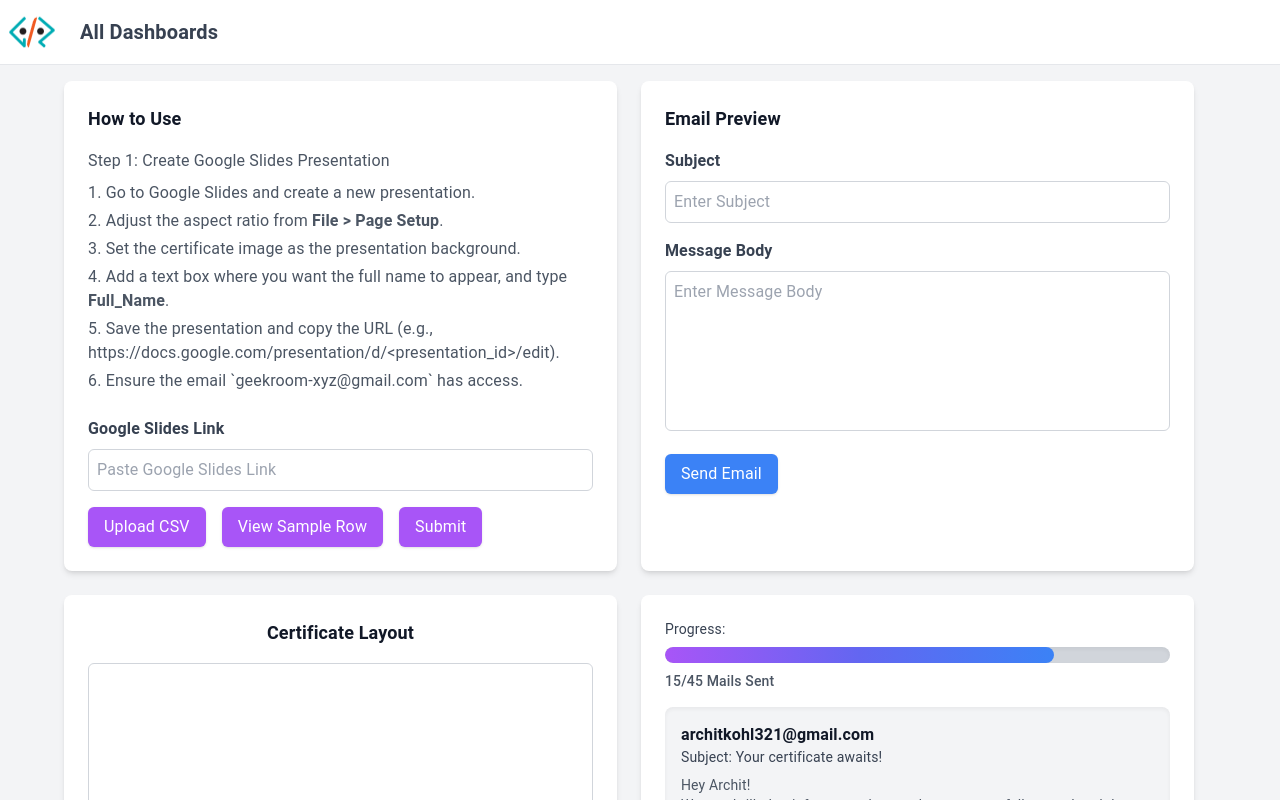
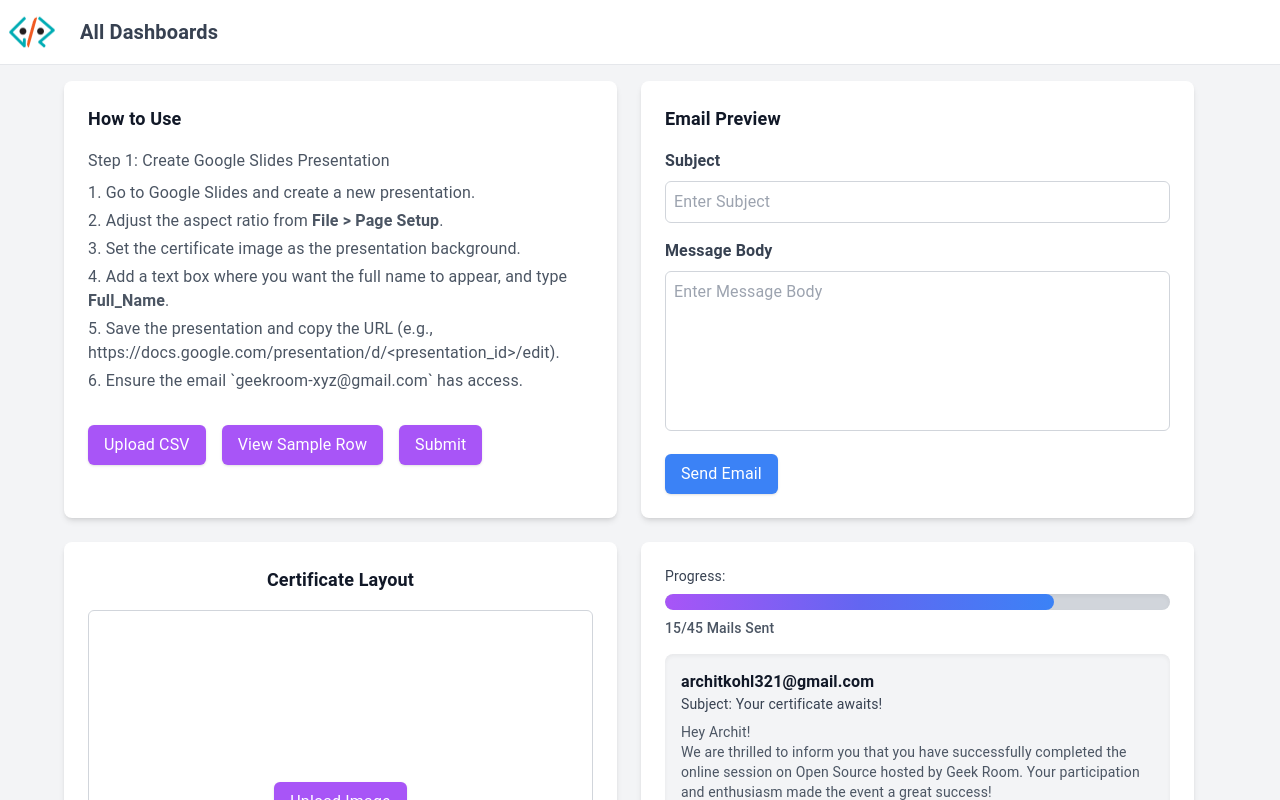
Before and after one commit to akanoao/gr-dashboard-frontend, a React (Vite) app: page /certificate in a window 1280 px wide. Shown: the top 800 px of the page. Built offline with nearby package versions, Linux system fonts and the light colour scheme; no server answers.

Commit message:
google slides removed

```diff
--- a/src/components/CertificateDashboard.tsx
+++ b/src/components/CertificateDashboard.tsx
@@ -179,23 +179,7 @@ const CertificateDashboard = () => {
               <li>Ensure the email `geekroom-xyz@gmail.com` has access.</li>
             </ul>
           </div>
-          <div className="mt-6">
-            <label
-              htmlFor="google-slides-link"
-              className="text-gray-700 font-semibold mb-2 block"
-            >
-              Google Slides Link
-            </label>
-            <div className="flex items-center border border-gray-300 rounded-md p-2 mb-4">
-              <input
-                id="google-slides-link"
-                type="text"
-                placeholder="Paste Google Slides Link"
-                className="flex-1 border-none focus:outline-none"
-              />
-            </div>
-          </div>
-          <div className="flex flex-wrap gap-4">
+          <div className="flex flex-wrap gap-4 pt-8">
             <button
               onClick={() => document.getElementById("csv-upload")?.click()}
               className="bg-purple-500 text-white py-2 px-4 rounded-md shadow hover:bg-purple-600"
```
